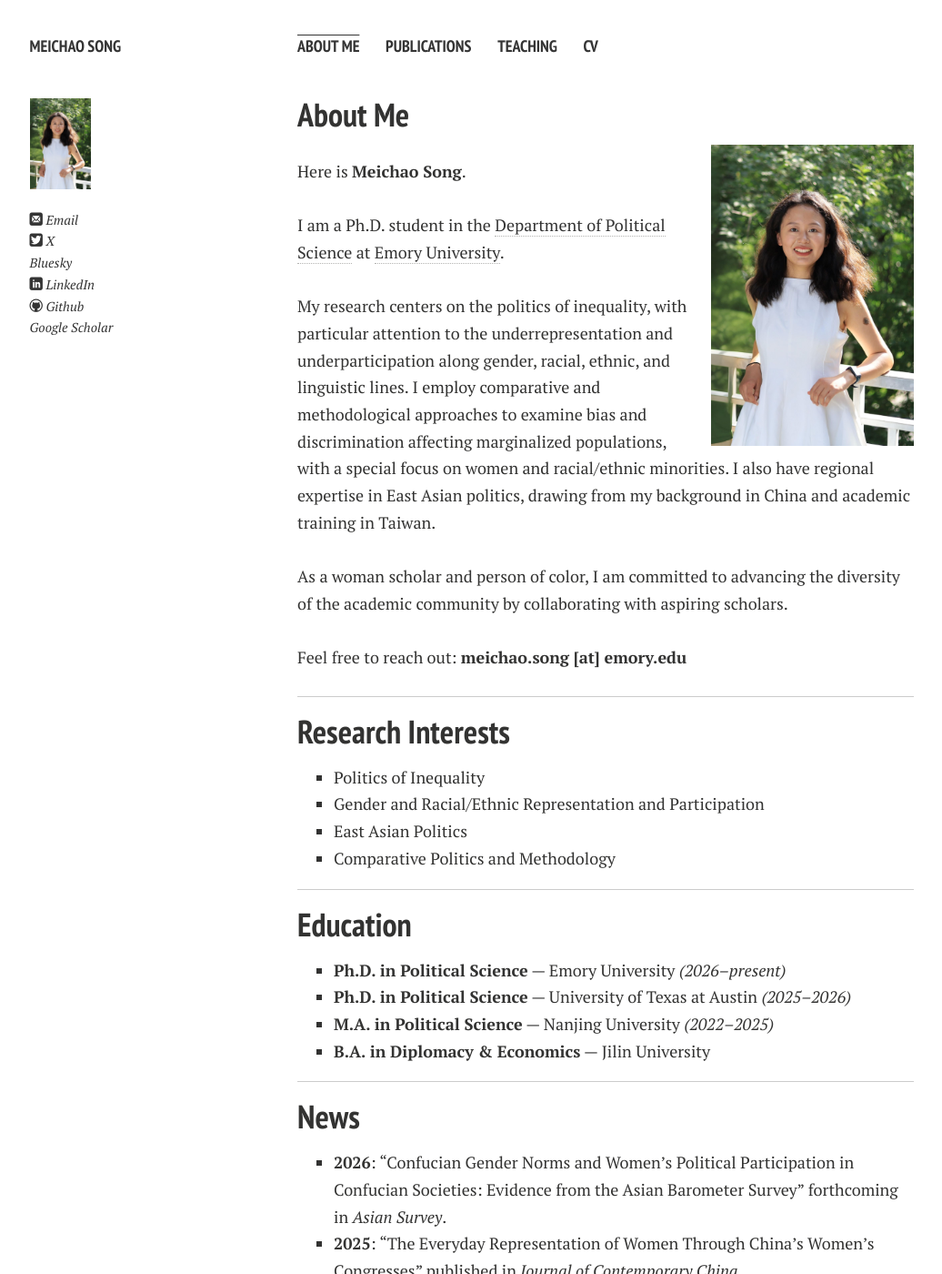
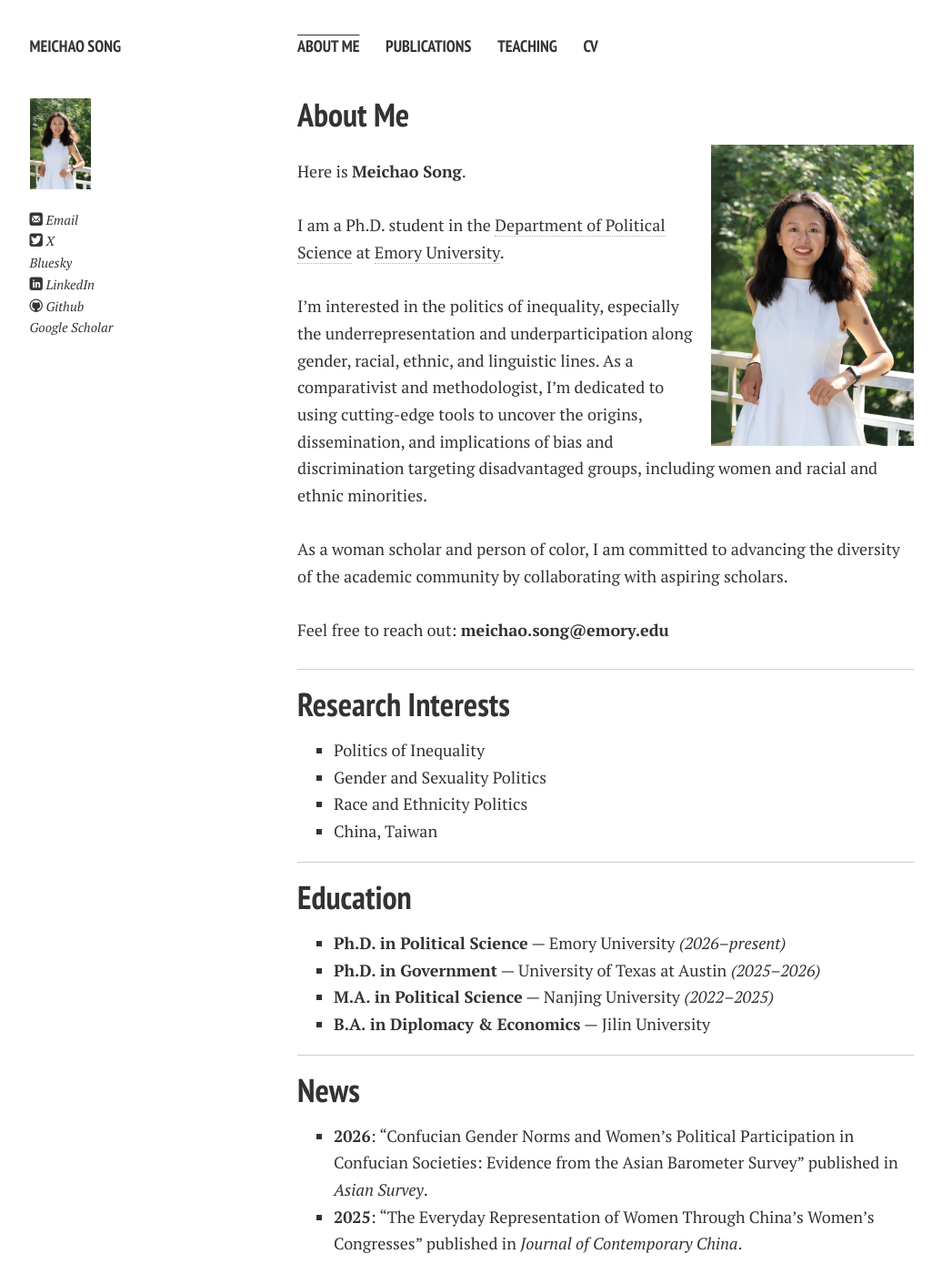
Before and after one commit to MeichaoPoliSci/MeichaoCV202606, a Jekyll site: the page built from index.md, in a window 1280 px wide and 1400 px high. Shown: the whole window at 91% size, without its empty margins (121-1157 px from the left). Built offline with Jekyll 4.4.1, drawn with Linux system fonts in a browser that asks for light colours; nearby versions of some CDN libraries; comment, search, counter and statistics services are not loaded; a style sheet for code colours, icons or effects is not loaded; our own code applies the rules of GitHub Pages for plain Markdown files.

Commit message:
Revise personal information and research interests
Updated research focus and contact information, added new research interests, and corrected education details.

```diff
--- a/index.md
+++ b/index.md
@@ -10,27 +10,27 @@ layout: page
 
 <br>I am a Ph.D. student in the [Department of Political Science](https://polisci.emory.edu/) at [Emory University](https://www.emory.edu/).
 
-<br>My research centers on the politics of inequality, with particular attention to the underrepresentation and underparticipation along gender, racial, ethnic, and linguistic lines. I employ comparative and methodological approaches to examine bias and discrimination affecting marginalized populations, with a special focus on women and racial/ethnic minorities. I also have regional expertise in East Asian politics, drawing from my background in China and academic training in Taiwan.
+<br>I'm interested in the politics of inequality, especially the underrepresentation and underparticipation along gender, racial, ethnic, and linguistic lines. As a comparativist and methodologist, I'm dedicated to using cutting-edge tools to uncover the origins, dissemination, and implications of bias and discrimination targeting disadvantaged groups, including women and racial and ethnic minorities.
 
 <br>As a woman scholar and person of color, I am committed to advancing the diversity of the academic community by collaborating with aspiring scholars.
 
-<br>Feel free to reach out: **meichao.song [at] emory.edu**
+<br>Feel free to reach out: **meichao.song@emory.edu**
 
 ---
 
 ## Research Interests
 
 - Politics of Inequality
-- Gender and Racial/Ethnic Representation and Participation
-- East Asian Politics
-- Comparative Politics and Methodology
+- Gender and Sexuality Politics
+- Race and Ethnicity Politics
+- China, Taiwan
 
 ---
 
 ## Education
 
 - **Ph.D. in Political Science** — Emory University *(2026–present)*
-- **Ph.D. in Political Science** — University of Texas at Austin *(2025–2026)*
+- **Ph.D. in Government** — University of Texas at Austin *(2025–2026)*
 - **M.A. in Political Science** — Nanjing University *(2022–2025)*
 - **B.A. in Diplomacy & Economics** — Jilin University
 
@@ -38,5 +38,5 @@ layout: page
 
 ## News
 
-- **2026**: "Confucian Gender Norms and Women's Political Participation in Confucian Societies: Evidence from the Asian Barometer Survey" forthcoming in *Asian Survey*.
+- **2026**: "Confucian Gender Norms and Women's Political Participation in Confucian Societies: Evidence from the Asian Barometer Survey" published in *Asian Survey*.
 - **2025**: "The Everyday Representation of Women Through China's Women's Congresses" published in *Journal of Contemporary China*.
```
